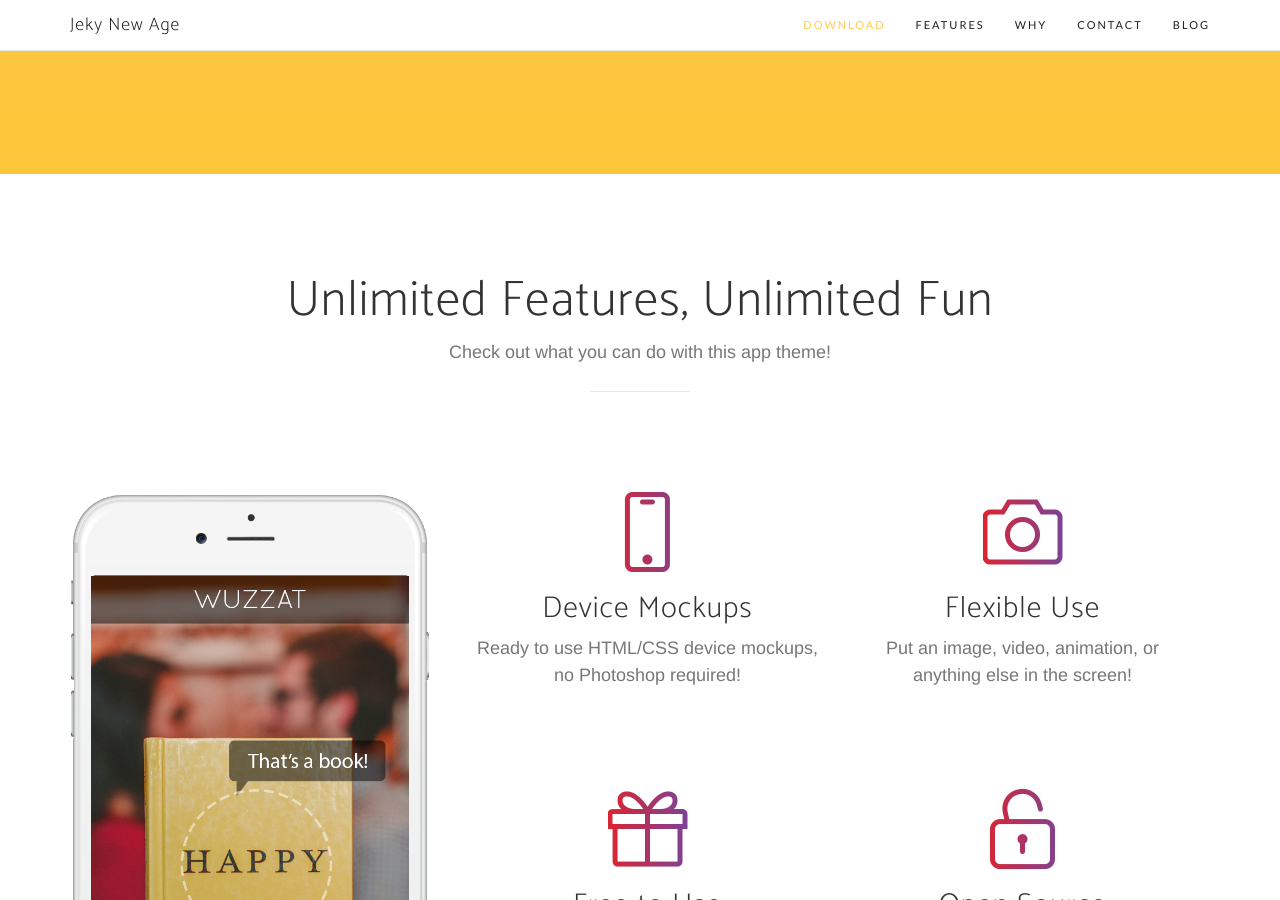
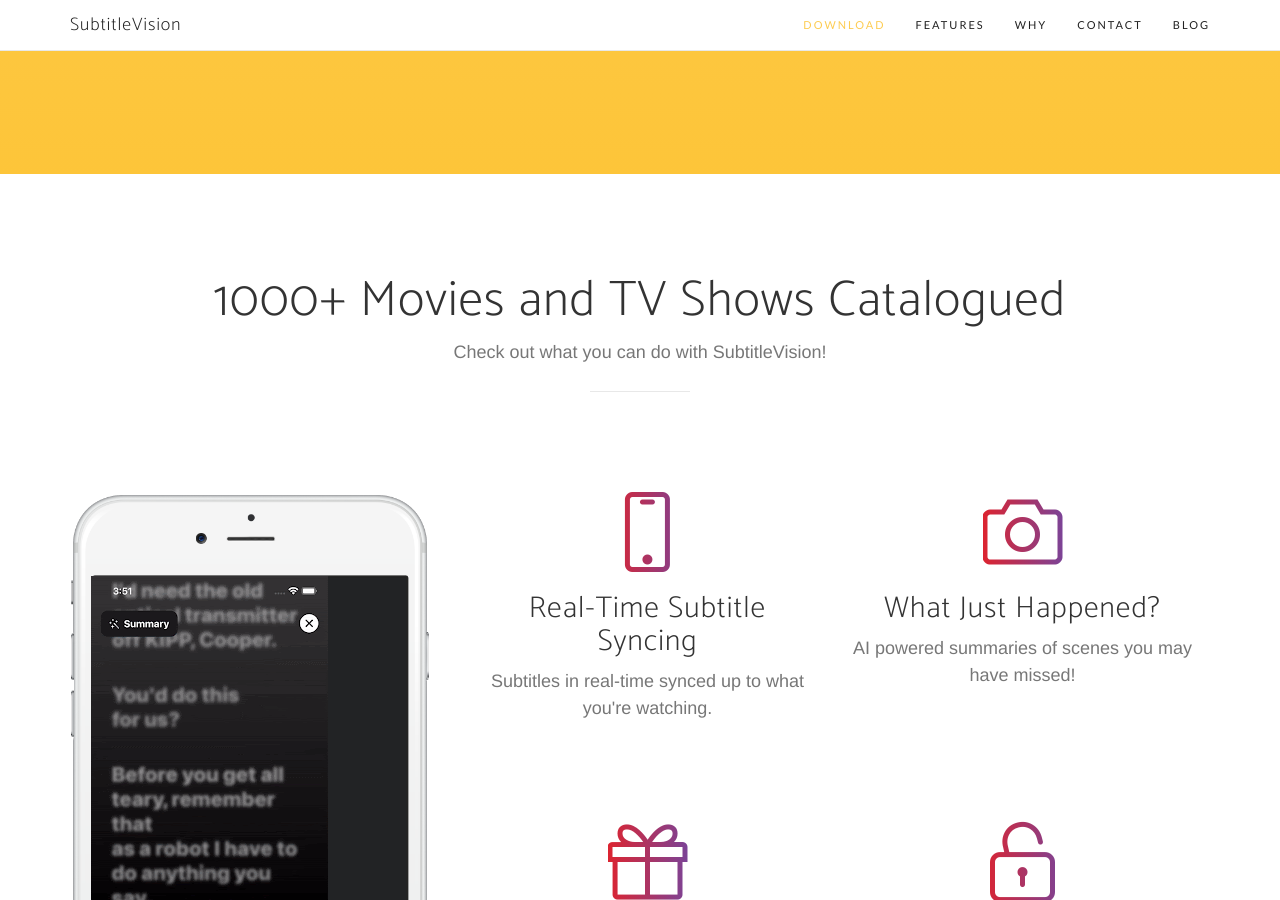
Before and after one commit to subtitlevision/subtitlevision.github.io, a Jekyll site: the page built from index.html, in a window 1280 px wide and 900 px high, scrolled down 1297 px. Built offline with Jekyll 4.4.1, drawn with Linux system fonts in a browser that asks for light colours; nearby versions of some CDN libraries; some web fonts are replaced; the list of posts is cut into pages by our own code; some of the changed text lies outside the part shown.

Commit message:
update site to current info

```diff
--- a/_includes/feature.html
+++ /dev/null
@@ -1,43 +0,0 @@
-<section id="why">
-    <div class="container">
-        <div class="row">
-            <div class="col-lg-12 text-center">
-                <h2 class="section-heading">At Your Service</h2>
-                <hr class="primary">
-                <br />
-            </div>
-        </div>
-    </div>
-    <div class="container">
-        <div class="row">
-            <div class="col-lg-3 col-md-6 text-center">
-                <div class="service-box">
-                    <i class="fa fa-4x fa-diamond wow bounceIn text-primary"></i>
-                    <h3>Sturdy Templates</h3>
-                    <p class="text-muted">Our templates are updated regularly so they don't break.</p>
-                </div>
-            </div>
-            <div class="col-lg-3 col-md-6 text-center">
-                <div class="service-box">
-                    <i class="fa fa-4x fa-paper-plane wow bounceIn text-primary" data-wow-delay=".1s"></i>
-                    <h3>Ready to Ship</h3>
-                    <p class="text-muted">You can use this theme as is, or you can make changes!</p>
-                </div>
-            </div>
-            <div class="col-lg-3 col-md-6 text-center">
-                <div class="service-box">
-                    <i class="fa fa-4x fa-newspaper-o wow bounceIn text-primary" data-wow-delay=".2s"></i>
-                    <h3>Up to Date</h3>
-                    <p class="text-muted">We update dependencies to keep things fresh.</p>
-                </div>
-            </div>
-            <div class="col-lg-3 col-md-6 text-center">
-                <div class="service-box">
-                    <i class="fa fa-4x fa-heart wow bounceIn text-primary" data-wow-delay=".3s"></i>
-                    <h3>Made with Love</h3>
-                    <p class="text-muted">You have to make your websites with love these days!</p>
-                </div>
-            </div>
-        </div>
-    </div>
-</section>
--- a/_includes/nav-blog.html
+++ b/_includes/nav-blog.html
@@ -5,7 +5,7 @@
             <button type="button" class="navbar-toggle collapsed" data-toggle="collapse" data-target="#bs-example-navbar-collapse-1">
                 <span class="sr-only">Toggle navigation</span> Menu <i class="fa fa-bars"></i>
             </button>
-            <a class="navbar-brand page-scroll" href="/">Jeky New Age</a>
+            <a class="navbar-brand page-scroll" href="/">SubtitleVision</a>
         </div>
 
         <!-- Collect the nav links, forms, and other content for toggling -->
--- a/_includes/nav.html
+++ b/_includes/nav.html
@@ -5,7 +5,7 @@
             <button type="button" class="navbar-toggle collapsed" data-toggle="collapse" data-target="#bs-example-navbar-collapse-1">
                 <span class="sr-only">Toggle navigation</span> Menu <i class="fa fa-bars"></i>
             </button>
-            <a class="navbar-brand page-scroll" href="#page-top">Jeky New Age</a>
+            <a class="navbar-brand page-scroll" href="#page-top">SubtitleVision</a>
         </div>
 
         <!-- Collect the nav links, forms, and other content for toggling -->
--- a/_includes/quote.html
+++ /dev/null
@@ -1,10 +0,0 @@
-<section id="quote" class="download bg-primary text-center">
-    <div class="container">
-        <div class="row">
-            <div class="col-md-8 col-md-offset-2">
-                <h2 class="section-heading">Stay ready to go! <i style="color:brown"class="fa fa-coffee"></i></h2>
-                <p>get started!</p>
-            </div>
-        </div>
-    </div>
-</section>
--- a/_includes/services.html
+++ b/_includes/services.html
@@ -4,8 +4,8 @@
             <div class="row">
                 <div class="col-lg-12 text-center">
                     <div class="section-heading">
-                        <h2>Unlimited Features, Unlimited Fun</h2>
-                        <p class="text-muted">Check out what you can do with this app theme!</p>
+                        <h2>1000+ Movies and TV Shows Catalogued</h2>
+                        <p class="text-muted">Check out what you can do with SubtitleVision!</p>
                         <hr>
                     </div>
                 </div>
@@ -17,7 +17,7 @@
                             <div class="device">
                                 <div class="screen">
                                     <!-- Demo image for screen mockup, you can put an image here, some HTML, an animation, video, or anything else! -->
-                                    <img src="/img/demo-screen-1.jpg" class="img-responsive" alt=""> </div>
+                                    <img src="/img/demo-screen-1.gif" class="img-responsive" alt=""> </div>
                                 <div class="button">
                                     <!-- You can hook the "home button" to some JavaScript events or just remove it -->
                                 </div>
@@ -31,15 +31,15 @@
                             <div class="col-md-6">
                                 <div class="feature-item">
                                     <i class="icon-screen-smartphone text-primary"></i>
-                                    <h3>Device Mockups</h3>
-                                    <p class="text-muted">Ready to use HTML/CSS device mockups, no Photoshop required!</p>
+                                    <h3>Real-Time Subtitle Syncing</h3>
+                                    <p class="text-muted">Subtitles in real-time synced up to what you're watching.</p>
                                 </div>
                             </div>
                             <div class="col-md-6">
                                 <div class="feature-item">
                                     <i class="icon-camera text-primary"></i>
-                                    <h3>Flexible Use</h3>
-                                    <p class="text-muted">Put an image, video, animation, or anything else in the screen!</p>
+                                    <h3>What Just Happened?</h3>
+                                    <p class="text-muted">AI powered summaries of scenes you may have missed!</p>
                                 </div>
                             </div>
                         </div>
@@ -47,24 +47,20 @@
                             <div class="col-md-6">
                                 <div class="feature-item">
                                     <i class="icon-present text-primary"></i>
-                                    <h3>Free to Use</h3>
-                                    <p class="text-muted">As always, this theme is free to download and use for any purpose!</p>
+                                    <h3>Extra Media Information</h3>
+                                    <p class="text-muted">Get information on the movie/tv show, actors, and more.</p>
                                 </div>
                             </div>
                             <div class="col-md-6">
                                 <div class="feature-item">
                                     <i class="icon-lock-open text-primary"></i>
-                                    <h3>Open Source</h3>
-                                    <p class="text-muted">Since this theme is MIT licensed, you can use it commercially!</p>
+                                    <h3>Content Warnings</h3>
+                                    <p class="text-muted">Warnings about senstive subjects.</p>
                                 </div>
                             </div>
                         </div>
                     </div>
                 </div>
-                <div class="col-md-8">
-                  <h3>Hosts it in the best cloud hosting on the market</h3>
-                  <a target="_blank" href="https://m.do.co/c/a29d90274371" style="color:black" class="btn btn-outline btn-xl">Digital Ocean</a>
-                </div>
 
             </div>
     </section>
--- a/_layouts/front.html
+++ b/_layouts/front.html
@@ -9,7 +9,6 @@
   {% include call-to-action.html %}
   {% include services.html %}
   {% include feature.html %}
-  {% include quote.html %}
   {% include aside.html %}
   {% include contact.html %}
   {% include scripts.html %}
--- a/_layouts/test.html
+++ b/_layouts/test.html
@@ -7,7 +7,6 @@
   {% include nav.html %}
   {% include header.html %}
   {% include call-to-action.html %}
-  {% include services.html %}
   {% include aside.html %}
   {% include contact.html %}
   {% include scripts.html %}
```
